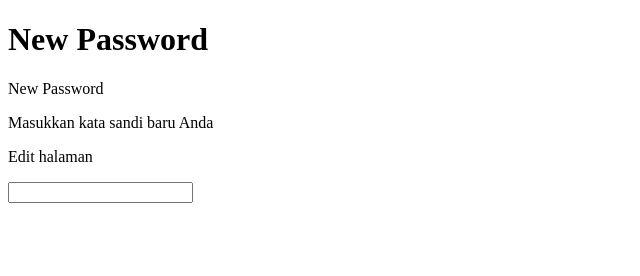
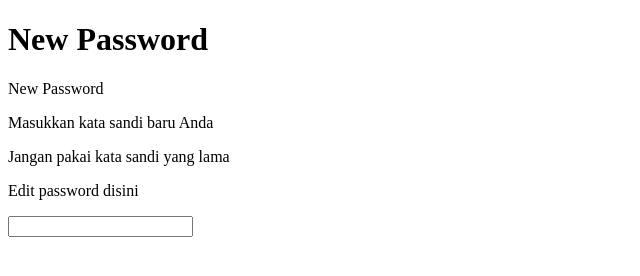
Before and after one commit to adityapratamaf/my-site, a plain HTML site: page new-password.html in a window 1280 px wide. Shown: the whole page, without its empty margins (0-640 px from the left). Drawn offline with Linux system fonts and the light colour scheme.

Commit message:
update 2 newpassword

```diff
--- a/new-password.html
+++ b/new-password.html
@@ -9,7 +9,8 @@
   <form>
     <label>New Password</label>
     <p class="small">Masukkan kata sandi baru Anda</p>
-    <p class="small">Edit halaman</p>
+    <p class="small">Jangan pakai kata sandi yang lama</p>
+    <p class="small">Edit password disini</p>
     <input type="password" name="new-password" />
   </form>
 </body>
```
